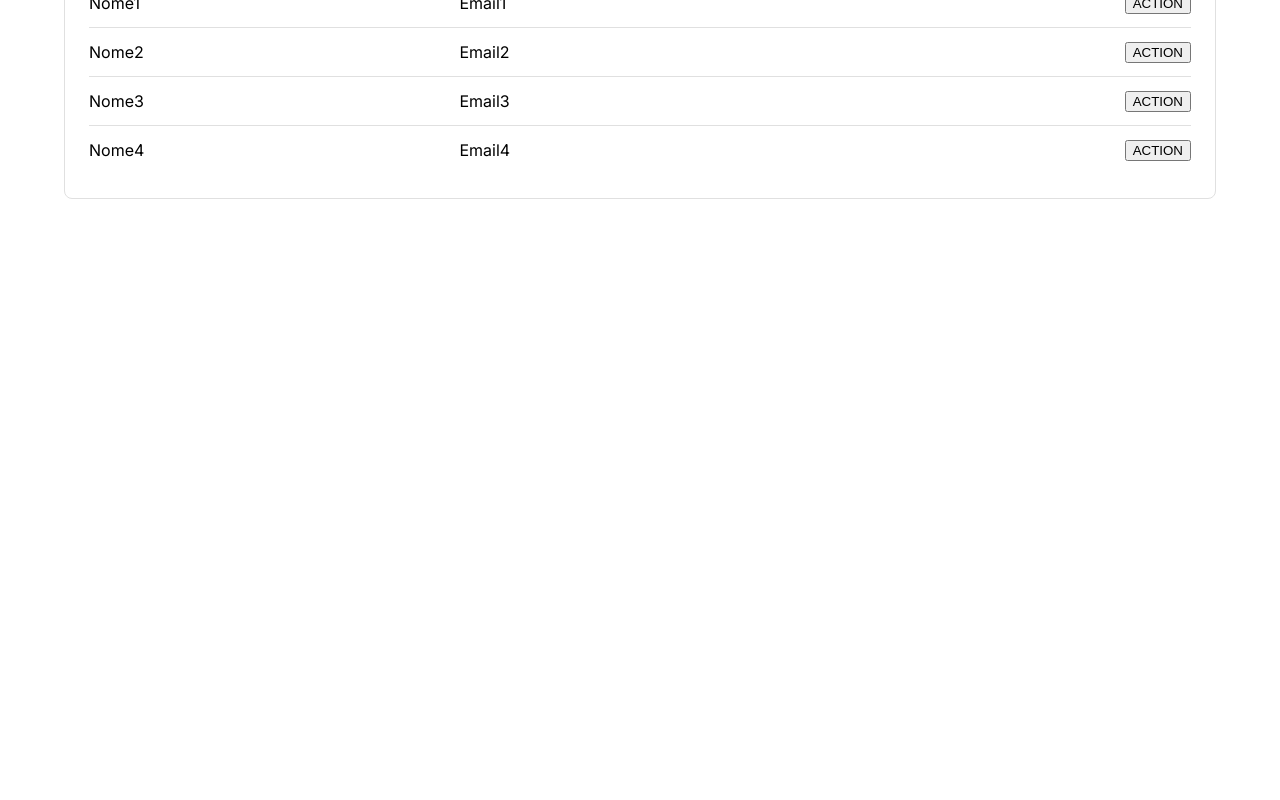
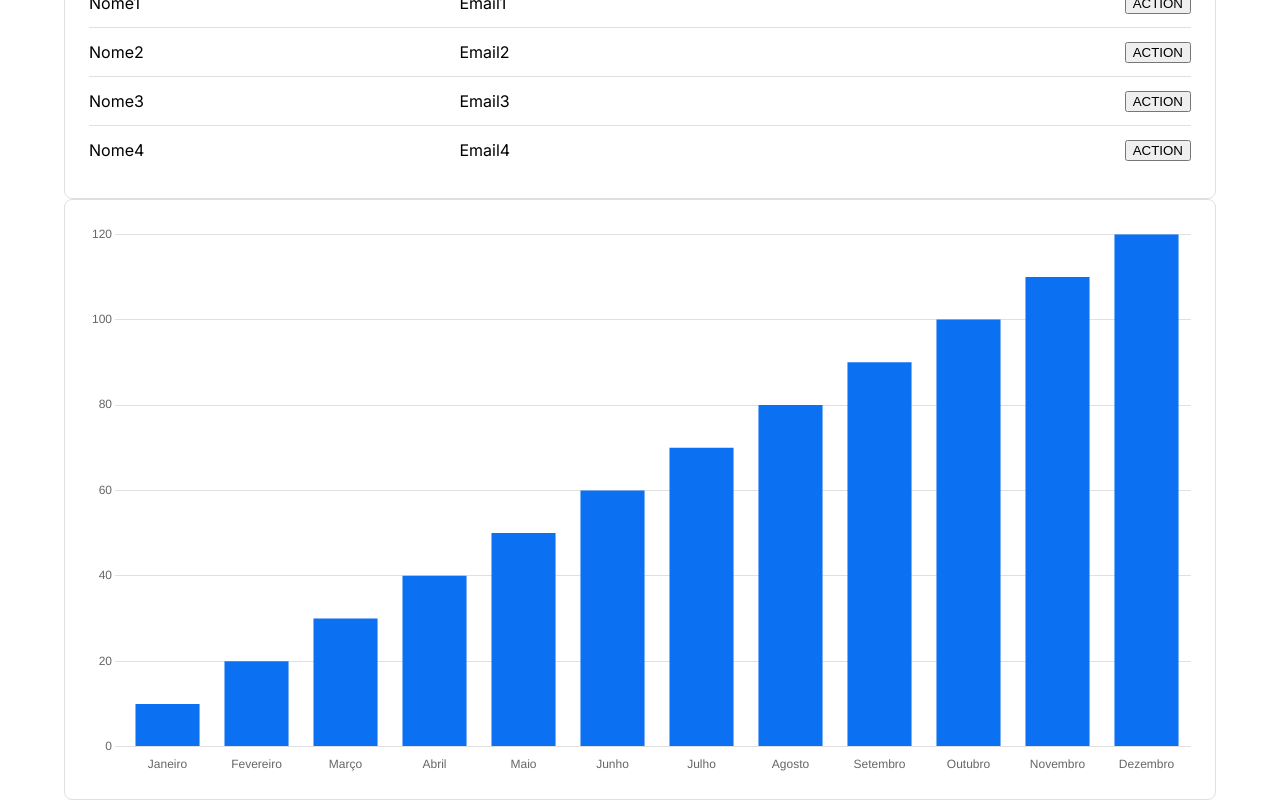
Before and after one commit to LGKARD/Dashboard-de-vendas, a React (Vite) app: page /home in a window 1280 px wide. Shown: the part 532-1332 px from the top of the page. Before the commit the page ends 800 px from the top, so only its background shows below. Built offline with nearby package versions, Linux system fonts and the light colour scheme.

Commit message:
Feat: Chart Component

```diff
--- a/package.json
+++ b/package.json
@@ -14,7 +14,9 @@
     "@emotion/styled": "^11.14.0",
     "@mui/material": "^6.4.7",
     "@types/styled-components": "^5.1.34",
+    "chart.js": "^4.4.8",
     "react": "^19.0.0",
+    "react-chartjs-2": "^5.3.0",
     "react-dom": "^19.0.0",
     "react-router-dom": "^7.2.0",
     "styled-components": "^6.1.15"
--- /dev/null
+++ b/src/components/customChart.tsx
@@ -0,0 +1,81 @@
+import { useTheme } from "styled-components";
+import {
+     Chart as ChartJS,
+     CategoryScale,
+     LinearScale,
+     BarElement,
+     PointElement,
+     LineElement,
+     Title,
+     Tooltip,
+     Legend,
+    } from 'chart.js';
+import { Line } from 'react-chartjs-2';
+import { Bar } from 'react-chartjs-2';
+import { CustomChartProps } from "@/types";
+
+ChartJS.register(
+    CategoryScale,
+    LinearScale,
+    BarElement,
+    PointElement,
+    LineElement,
+    Title,
+    Tooltip,
+    Legend
+)
+
+function CustomChart(props: CustomChartProps) {
+    const { data, labels, type } = props
+    const theme = useTheme()
+    const options = {
+        responsive: true,
+        scaleShowVerticalLines: false,
+        scales: {
+            x: {
+                border: {
+                    display: false
+                },
+                grid: {
+                    display: false
+                },
+                ticks: {
+                    color: theme.typographies.subtitle,
+                }
+            },
+            y: {
+                border: {
+                    display: false
+                },
+                grid: {
+                    color: theme.appDefaultStroke,
+                },
+                ticks: {
+                    color: theme.typographies.subtitle,
+                }
+            },
+        },
+        plugins: {
+            legend: {
+                display: false,
+            },
+        },
+    }
+    const chartData = {
+        labels,
+        datasets: [
+            {
+                data: data,
+                backgroundColor: 'rgb(12, 112, 242)',
+                borderColor: 'rgba(12, 112, 242, 1)',
+            },
+        ],
+    }
+    return type === 'bar' ? (
+        <Bar data={chartData} options={options} />
+    ) : (
+        <Line data={chartData} options={options} />
+    )
+}
+
+export default CustomChart
--- a/src/components/index.ts
+++ b/src/components/index.ts
@@ -8,3 +8,4 @@
 export { default as Header } from './header'
 export { default as AvatarList } from './avatarList'
 export { default as CustomTable } from './customTable'
+export { default as CustomChart } from './customChart'
--- a/src/pages/home.tsx
+++ b/src/pages/home.tsx
@@ -1,4 +1,4 @@
-import { Header, CardComponent, CustomTable, AvatarList } from "@/components"
+import { Header, CardComponent, CustomTable, CustomChart, AvatarList } from "@/components"
 import { Container } from '@mui/material'
 import { currencyConverter } from "@/utils"
 
@@ -57,6 +57,9 @@
       <CardComponent>
         <CustomTable headers={mockTableData.headers} rows={mockTableData.rows}/>
       </CardComponent>
+      <CardComponent>
+        <CustomChart labels={ ['Janeiro', 'Fevereiro', 'Março', 'Abril', 'Maio', 'Junho', 'Julho', 'Agosto', 'Setembro', 'Outubro', 'Novembro', 'Dezembro']} data={[10, 20, 30, 40, 50, 60, 70, 80, 90, 100, 110, 120]} type="bar"/>
+      </CardComponent>
      </Container>
     </>
   )
--- /dev/null
+++ b/src/types/customChart.d.ts
@@ -0,0 +1,5 @@
+export interface CustomChartProps {
+    labels: string[];
+    data: number[];
+    type: 'line' | 'bar';
+}
--- a/src/types/index.ts
+++ b/src/types/index.ts
@@ -3,3 +3,4 @@
 export * from './typographies'
 export * from './avatarList'
 export * from './customTable'
+export * from './customChart'
```
Also changed, not shown: 1 other file (tests, documents, lock files or other folders).
